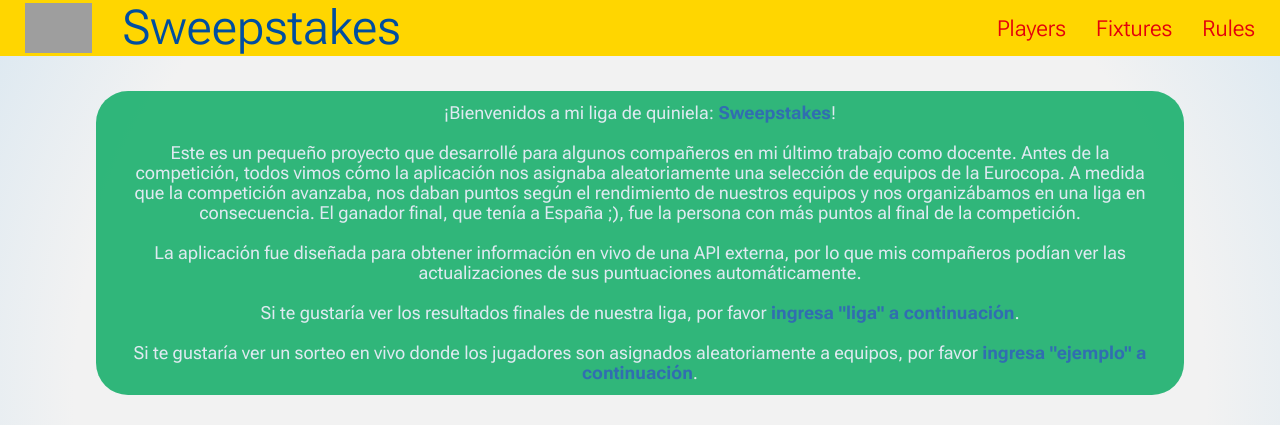
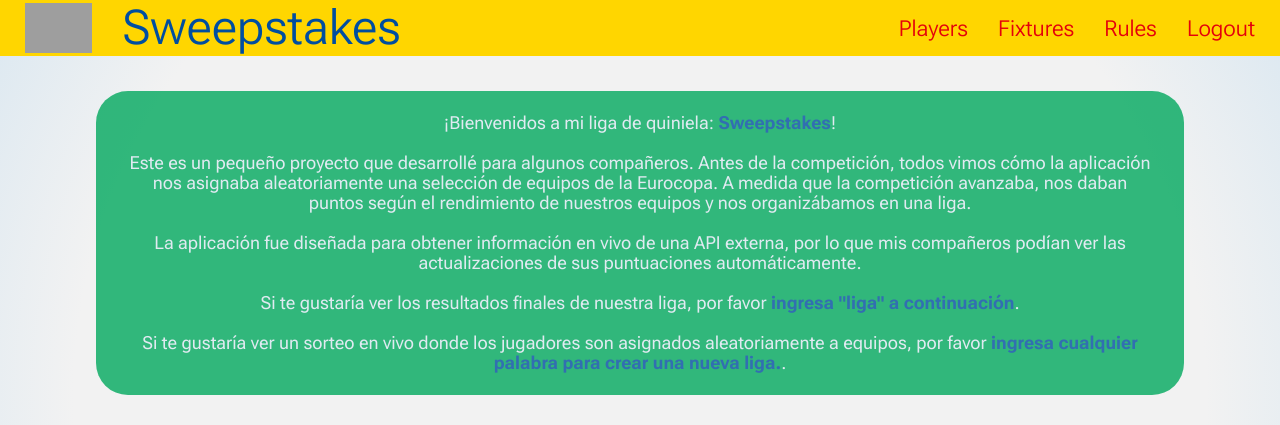
Before and after one commit to nuinn/sweepstakes_client, a React (Vite) app: page / in a window 1280 px wide. Shown: the top 425 px of the page. Built offline with nearby package versions, Linux system fonts and the light colour scheme; grey boxes are pictures that could not be loaded.

Commit message:
added logout and overflow property for welcome

```diff
--- a/src/App.jsx
+++ b/src/App.jsx
@@ -36,17 +36,17 @@ function App() {
           <LeagueInput league={league} setLeague={setLeague}/>
         </>
       }
-      {!!league && league.open &&
+      {localStorage.data && !!league && league.open &&
         <>
           <PlayerHandler leagueId ={league._id} />
           <FinaliseLeague _id={league._id} setLeague={setLeague}/>
         </>
       }
-      {!!league && !league.open && !league.live &&
+      {localStorage.data && !!league && !league.open && !league.live &&
         <Draw players={league.players} leagueId={league._id}/>
       }
       {isLoading && <Spinner />}
-      {!!league && league.live && data &&
+      {localStorage.data && !!league && league.live && data &&
         <>
           {/* <CheckForUpdates league={league} setLeague={setLeague} /> */}
           <NextFixture leagueId={league._id} />
--- a/src/components/Navbar/Navbar.jsx
+++ b/src/components/Navbar/Navbar.jsx
@@ -54,6 +54,10 @@ const StyledNavbar = styled.div`
 
 export default function Navbar() {
   const navigate = useNavigate()
+  function logout() {
+    delete localStorage.data;
+    navigate('/');
+  }
 
   return (
     <StyledNavbar>
@@ -65,6 +69,7 @@ export default function Navbar() {
         <p onClick={ () => navigate('/players') }>Players</p>
         <p onClick={ () => navigate('/fixtures') }>Fixtures</p>
         <p onClick={ () => navigate('/rules') }>Rules</p>
+        <p onClick={ logout }>Logout</p>
       </div>
     </StyledNavbar>
   )
--- a/src/components/Welcome/Welcome.jsx
+++ b/src/components/Welcome/Welcome.jsx
@@ -18,6 +18,7 @@ const StyledWelcomeMessage = styled.div`
   & strong {
     color: var(--blue);
   }
+  overflow: auto;
 `;
 
 function Welcome() {
@@ -27,13 +28,13 @@ function Welcome() {
         <p>
         ¡Bienvenidos a mi liga de quiniela: <strong>Sweepstakes</strong>!
         <br/><br/>
-        Este es un pequeño proyecto que desarrollé para algunos compañeros en mi último trabajo como docente. Antes de la competición, todos vimos cómo la aplicación nos asignaba aleatoriamente una selección de equipos de la Eurocopa. A medida que la competición avanzaba, nos daban puntos según el rendimiento de nuestros equipos y nos organizábamos en una liga en consecuencia. El ganador final, que tenía a España ;), fue la persona con más puntos al final de la competición.
+        Este es un pequeño proyecto que desarrollé para algunos compañeros. Antes de la competición, todos vimos cómo la aplicación nos asignaba aleatoriamente una selección de equipos de la Eurocopa. A medida que la competición avanzaba, nos daban puntos según el rendimiento de nuestros equipos y nos organizábamos en una liga.
         <br/><br/>
         La aplicación fue diseñada para obtener información en vivo de una API externa, por lo que mis compañeros podían ver las actualizaciones de sus puntuaciones automáticamente.
         <br/><br/>
    Si te gustaría ver los resultados finales de nuestra liga, por favor <strong>ingresa "liga" a continuación</strong>.
         <br/><br/>
-   Si te gustaría ver un sorteo en vivo donde los jugadores son asignados aleatoriamente a equipos, por favor <strong>ingresa "ejemplo" a continuación</strong>.
+   Si te gustaría ver un sorteo en vivo donde los jugadores son asignados aleatoriamente a equipos, por favor <strong>ingresa cualquier palabra para crear una nueva liga.</strong>.
         </p>
 
       </StyledWelcomeMessage>
```
